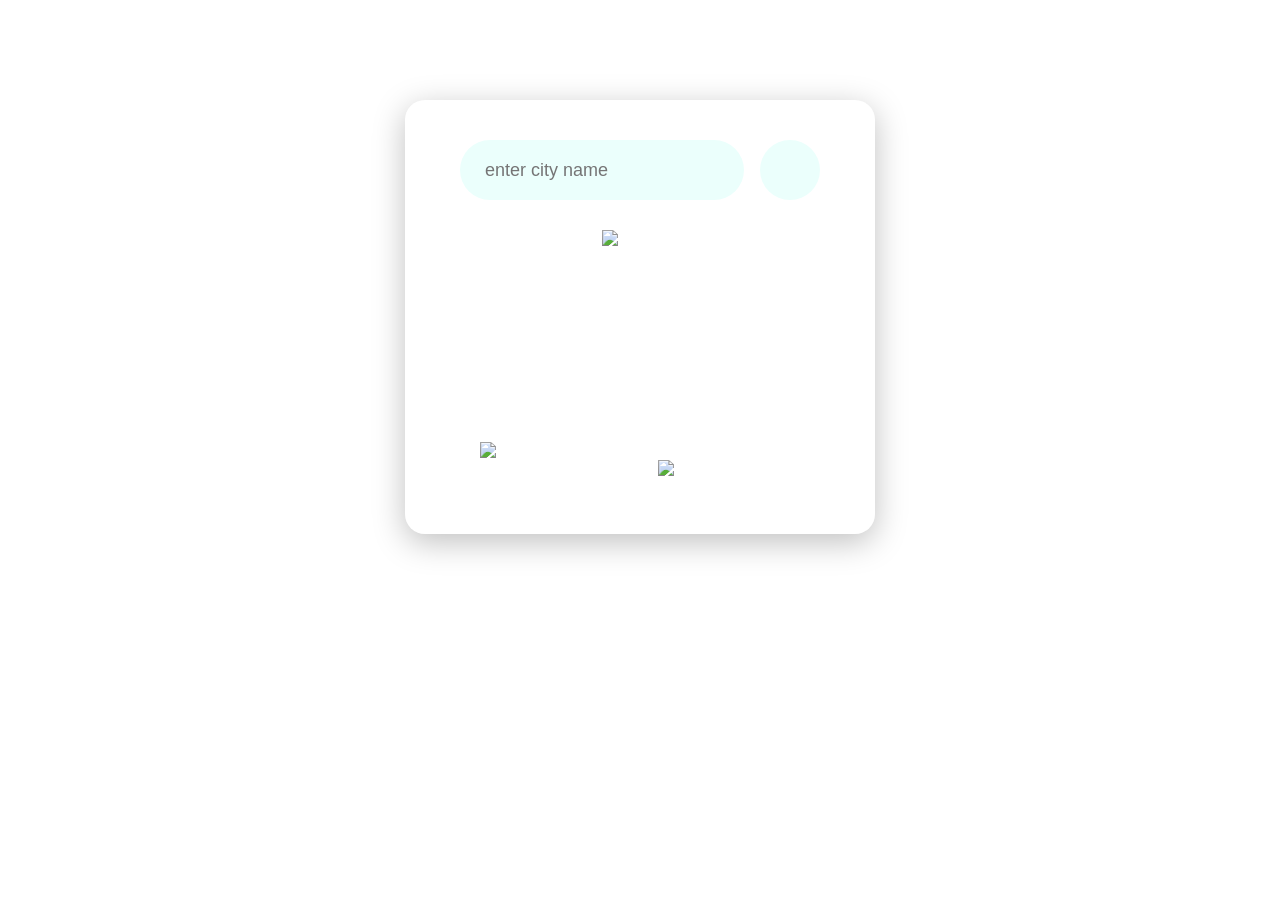
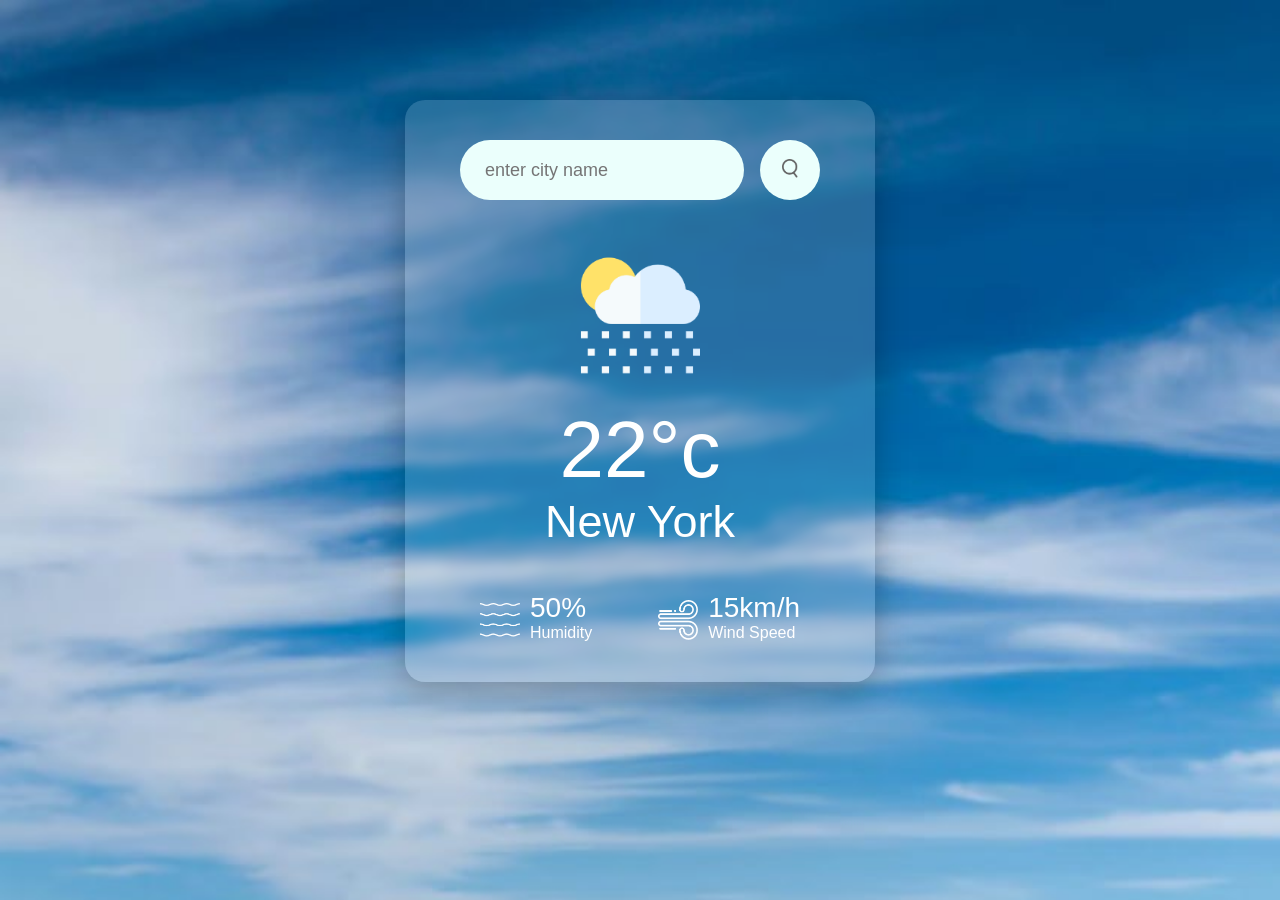
Before and after one commit to chiamka29/weather-app, a plain HTML site: page index.html in a window 1280 px wide. Drawn offline with Linux system fonts and the light colour scheme; the site is published under a folder, as on GitHub Pages, so addresses that start at the root find nothing.

Commit message:
i changes some things

```diff
--- a/index.html
+++ b/index.html
@@ -4,29 +4,29 @@
     <meta charset="UTF-8">
     <meta name="viewport" content="width=device-width, initial-scale=1.0">
     <title>Weather App</title>
-    <link rel="stylesheet" href="./style.css">
+    <link rel="stylesheet" href="style.css">
 </head>
 <body>
     <div class="card">
         <div class="search">
             <input id="cityInput" type="text" placeholder="enter city name" spellchecl="false">
-            <button><img src="../images/search.png" alt=""></button>
+            <button><img src="images/search.png" alt=""></button>
         </div>
         <div class="weather">
-            <img src="../images/rain.png" alt="rain icon" id="weatherIcon" class="weather-icon">
+            <img src="images/rain.png" alt="rain icon" id="weatherIcon" class="weather-icon">
             <h1 id="temp" class="temp">22°c</h1>
             <h2 id="city" class="city">New York</h2>
         </div>
         <div class="details">
             <div class="col">
-                <img src="../images/humidity.png" alt="humidity icon">
+                <img src="images/humidity.png" alt="humidity icon">
                 <div>
                     <p id="humidity" class="humidity">50%</p>
                     <p>Humidity</p>
                 </div>
             </div>
             <div class="col">
-                <img src="../images/wind.png">
+                <img src="images/wind.png">
                 <div>
                     <p id="wind" class="wind">15km/h</p>
                     <p>Wind Speed</p>
@@ -35,5 +35,5 @@
         </div>
     </div>
 </body>
-<script src="./script.js"></script>
+<script src="script.js"></script>
 </html>
--- a/style.css
+++ b/style.css
@@ -6,7 +6,7 @@
 }
 body{
  /* background-color: #222; */
- background-image: url(/images/cloud.jpg);
+ background-image: url(images/cloud.jpg);
   min-height: 100vh;
   background-size: cover;
   background-position: center;
```
Also changed, not shown: script.js (line endings or trailing spaces).
